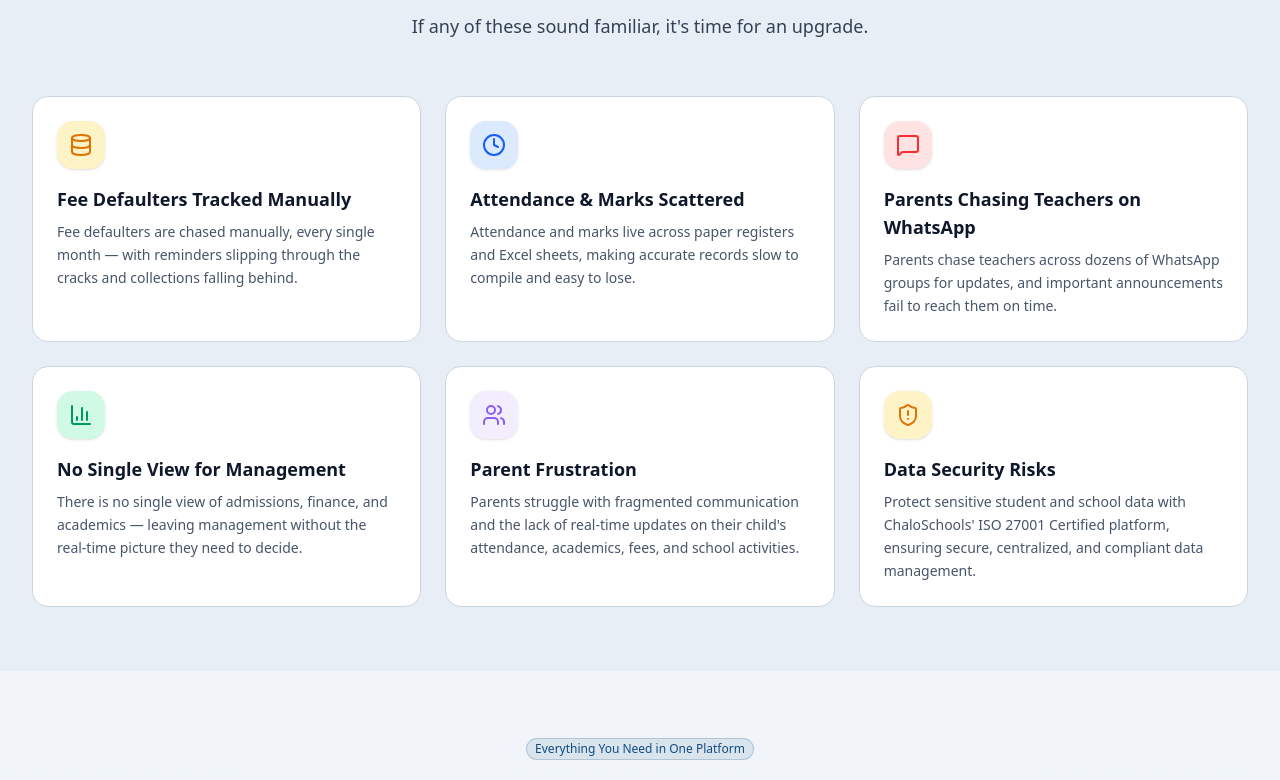
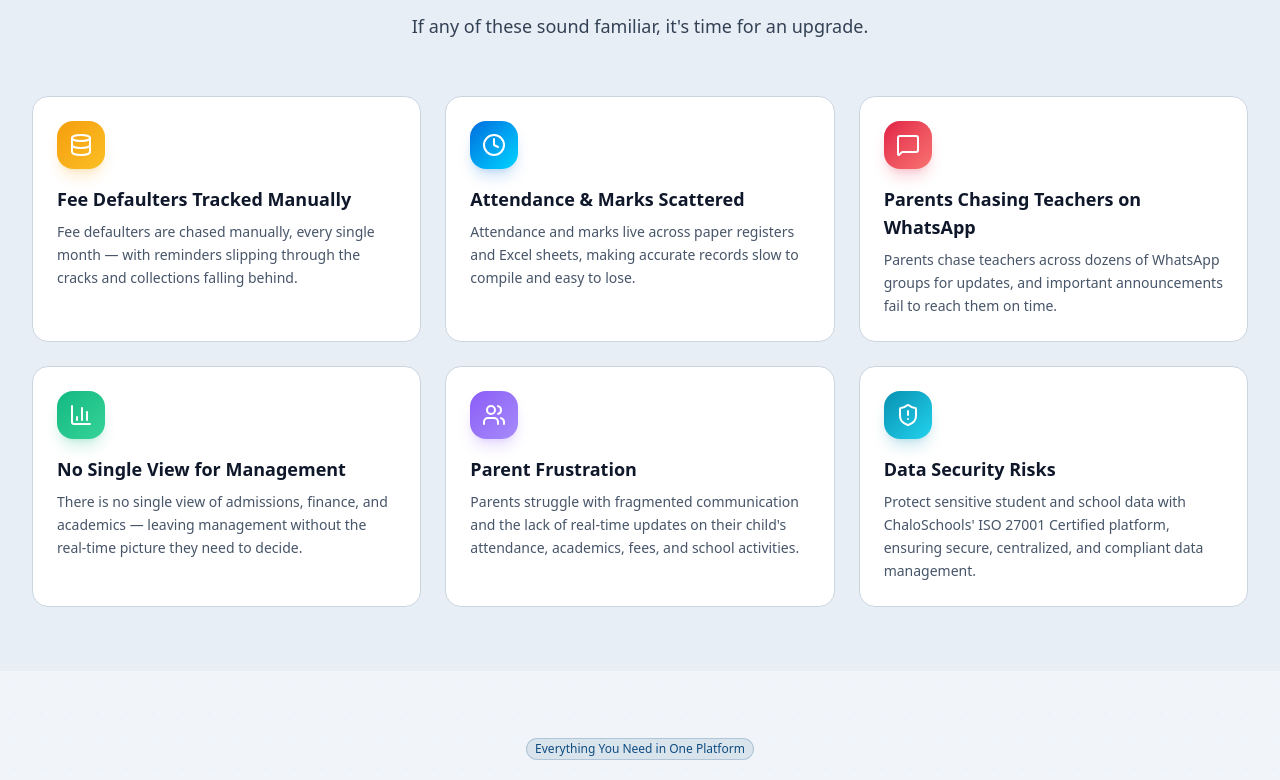
Before and after one commit to abishekelumalai/erpweb, a Next.js app: page / in a window 1280 px wide. Shown: the part 1393-2173 px from the top of the page. Built offline with nearby package versions, Linux system fonts and the light colour scheme; no server answers; the database is empty.

Commit message:
Use TrustStats-style gradient icon boxes on Problems + Managed Services cards
Replaces the flat pastel icon boxes with the same gradient-box +
colored-shadow + hover-glow-ring treatment already used in TrustStats,
for visual consistency across the homepage.

```diff
--- a/src/components/sections/ProblemsSection.tsx
+++ b/src/components/sections/ProblemsSection.tsx
@@ -14,13 +14,22 @@ const PROBLEM_ICON_DATA = [
   { icon: ShieldAlert, className: 'w-6 h-6' },
 ];
 
-const PROBLEM_COLORS = [
-  'bg-amber-100 text-amber-600',
-  'bg-blue-100 text-blue-600',
-  'bg-red-100 text-red-500',
-  'bg-emerald-100 text-emerald-600',
-  'bg-[#8b5cf6]/10 text-[#8b5cf6]',
-  'bg-amber-100 text-amber-600',
+const PROBLEM_GRADIENTS = [
+  'from-[#f59e0b] to-[#fbbf24]',
+  'from-[#026dde] to-[#00d4ff]',
+  'from-[#e11d48] to-[#f87171]',
+  'from-[#10b981] to-[#34d399]',
+  'from-[#8b5cf6] to-[#a78bfa]',
+  'from-[#0891b2] to-[#22d3ee]',
+];
+
+const PROBLEM_SHADOWS = [
+  'shadow-[#f59e0b]/20',
+  'shadow-[#026dde]/20',
+  'shadow-[#e11d48]/20',
+  'shadow-[#10b981]/20',
+  'shadow-[#8b5cf6]/20',
+  'shadow-[#0891b2]/20',
 ];
 
 const FALLBACK_PROBLEMS = [
@@ -45,7 +54,8 @@ export default function ProblemsSection() {
       icon: <IconComp className={PROBLEM_ICON_DATA[i].className} />,
       title: getContentValue(content, `problem_${i + 1}_title`, p.title),
       description: getContentValue(content, `problem_${i + 1}_desc`, p.description),
-      color: PROBLEM_COLORS[i],
+      gradient: PROBLEM_GRADIENTS[i],
+      shadow: PROBLEM_SHADOWS[i],
     };
   });
 
@@ -64,7 +74,10 @@ export default function ProblemsSection() {
               {/* Subtle gradient on hover */}
               <div className="absolute inset-0 bg-gradient-to-br from-[#026dde]/0 to-transparent group-hover:from-[#026dde]/3 transition-all duration-300 rounded-xl" />
               <div className="relative">
-                <div className={`w-12 h-12 rounded-xl ${p.color} flex items-center justify-center mb-4 group-hover:scale-110 transition-transform duration-300 shadow-sm`}>{p.icon}</div>
+                <div className="relative inline-block mb-4">
+                  <div className={`w-12 h-12 rounded-xl bg-gradient-to-br ${p.gradient} flex items-center justify-center shadow-lg ${p.shadow} text-white group-hover:scale-110 transition-transform duration-300`}>{p.icon}</div>
+                  <div className={`absolute inset-0 rounded-xl bg-gradient-to-br ${p.gradient} opacity-0 group-hover:opacity-20 scale-125 blur-md transition-all duration-300`} />
+                </div>
                 <h3 className="text-lg font-bold text-heading mb-2">{p.title}</h3>
                 <p className="text-sm text-subtle leading-relaxed">{p.description}</p>
               </div>
--- a/src/components/sections/WhyChooseUs.tsx
+++ b/src/components/sections/WhyChooseUs.tsx
@@ -22,31 +22,43 @@ const MANAGED_SERVICES = [
     icon: Server,
     title: 'Managed IT Infrastructure',
     description: 'Design, deploy & manage servers, storage, smart classrooms, CCTV & compute — school-grade reliability with zero in-house IT overhead and a dedicated virtual IT manager.',
+    gradient: 'from-[#026dde] to-[#00d4ff]',
+    shadow: 'shadow-[#026dde]/20',
   },
   {
     icon: ShieldCheck,
     title: 'Cybersecurity Audit',
     description: 'Penetration testing, vulnerability scans & risk remediation. Your student data stays yours.',
+    gradient: 'from-[#e11d48] to-[#f87171]',
+    shadow: 'shadow-[#e11d48]/20',
   },
   {
     icon: Network,
     title: 'Network Design & Deployment',
     description: 'Campus-wide wired & wireless networks, built for 200 to 20,000+ seat schools without compromise.',
+    gradient: 'from-[#0891b2] to-[#22d3ee]',
+    shadow: 'shadow-[#0891b2]/20',
   },
   {
     icon: ClipboardCheck,
     title: 'Compliance Audit & Advisory',
     description: 'DPDP Act, GoI IT Act 2000, ISO 27001 — audit-ready always, not just before inspections.',
+    gradient: 'from-[#10b981] to-[#34d399]',
+    shadow: 'shadow-[#10b981]/20',
   },
   {
     icon: Lightbulb,
     title: 'IT Strategy Consulting',
     description: 'Vendor-neutral roadmap and digital transformation guidance. Strategy first, tools second.',
+    gradient: 'from-[#f59e0b] to-[#fbbf24]',
+    shadow: 'shadow-[#f59e0b]/20',
   },
   {
     icon: Headset,
     title: '24/7 Helpdesk & AMC',
     description: 'SLA-backed support with a named account manager — on-site and remote, so school never stops for an IT issue.',
+    gradient: 'from-[#8b5cf6] to-[#a78bfa]',
+    shadow: 'shadow-[#8b5cf6]/20',
   },
 ];
 
@@ -124,10 +136,13 @@ export default function WhyChooseUs() {
                 whileInView={{ opacity: 1, y: 0 }}
                 viewport={{ once: true }}
                 transition={{ delay: i * 0.05 }}
-                className="card-shine bg-card rounded-xl border border-border p-5 hover:border-[#f59e0b]/30 hover:shadow-md transition-all"
+                className="card-shine group bg-card rounded-xl border border-border p-5 hover:border-[#f59e0b]/30 hover:shadow-md transition-all"
               >
-                <div className="w-10 h-10 rounded-lg bg-[#f59e0b]/10 flex items-center justify-center mb-3">
-                  <s.icon className="w-5 h-5 text-[#d97706]" />
+                <div className="relative inline-block mb-3">
+                  <div className={`w-10 h-10 rounded-lg bg-gradient-to-br ${s.gradient} flex items-center justify-center shadow-lg ${s.shadow} text-white group-hover:scale-110 transition-transform duration-300`}>
+                    <s.icon className="w-5 h-5" />
+                  </div>
+                  <div className={`absolute inset-0 rounded-lg bg-gradient-to-br ${s.gradient} opacity-0 group-hover:opacity-20 scale-125 blur-md transition-all duration-300`} />
                 </div>
                 <h4 className="font-bold text-sm text-heading mb-1.5">{s.title}</h4>
                 <p className="text-xs text-subtle leading-relaxed">{s.description}</p>
```
